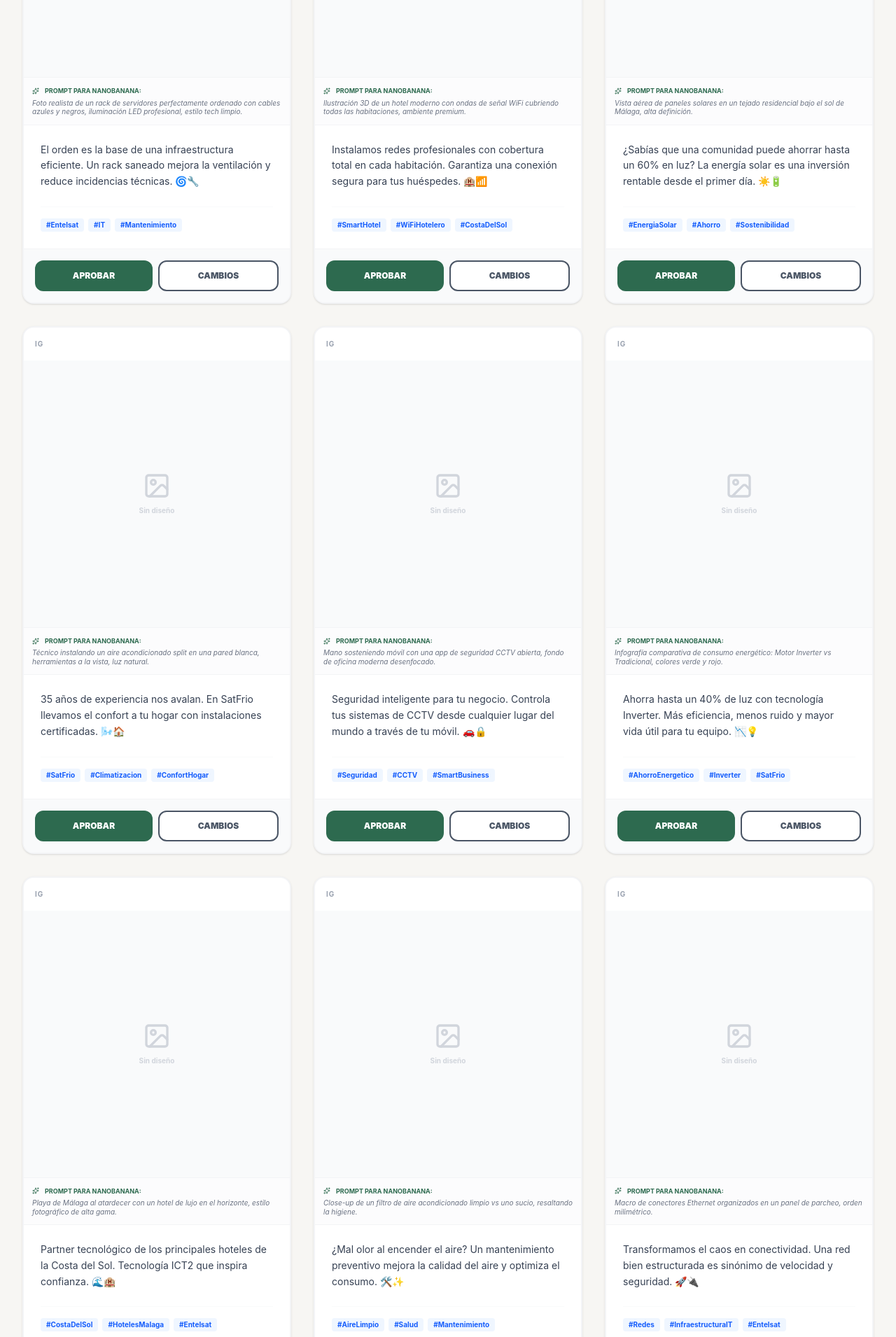
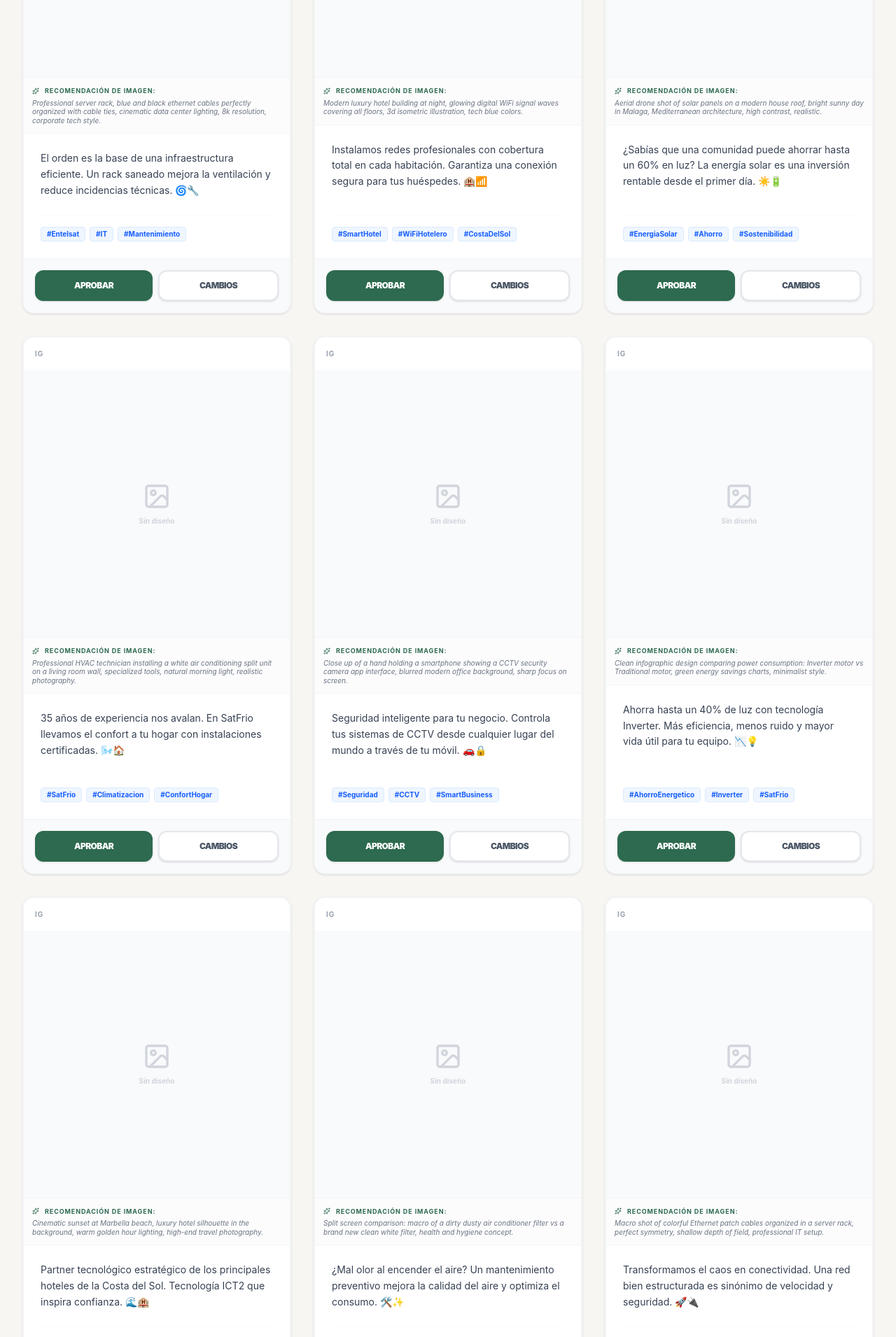
Before and after one commit to paublanch-sketch/contentflow, a React (Vite) app: page / in a window 1280 px wide. Shown: the part 500-2410 px from the top of the page at 70% size. Built offline with nearby package versions, Linux system fonts and the light colour scheme; no server answers; the database is empty.

Commit message:
proba ultima

```diff
--- a/src/App.tsx
+++ b/src/App.tsx
@@ -7,28 +7,101 @@ const INITIAL_DATA = {
     name: "Entelsat Instalaciones",
     folder: "entelsat",
     posts: [
-      { id: "1", platform: 'IG', headline_visual: 'Rack impecable', visual_prompt: 'Foto realista de un rack de servidores perfectamente ordenado con cables azules y negros, iluminación LED profesional, estilo tech limpio.', copy: 'El orden es la base de una infraestructura eficiente. Un rack saneado mejora la ventilación y reduce incidencias técnicas. 🌀🔧', hashtags: ['#Entelsat', '#IT', '#Mantenimiento'], status: 'review', feedback: '', imageUrl: '' },
-      { id: "2", platform: 'IG', headline_visual: 'WiFi Hotelero', visual_prompt: 'Ilustración 3D de un hotel moderno con ondas de señal WiFi cubriendo todas las habitaciones, ambiente premium.', copy: 'Instalamos redes profesionales con cobertura total en cada habitación. Garantiza una conexión segura para tus huéspedes. 🏨📶', hashtags: ['#SmartHotel', '#WiFiHotelero', '#CostaDelSol'], status: 'review', feedback: '', imageUrl: '' },
-      { id: "3", platform: 'IG', headline_visual: 'Placas solares', visual_prompt: 'Vista aérea de paneles solares en un tejado residencial bajo el sol de Málaga, alta definición.', copy: '¿Sabías que una comunidad puede ahorrar hasta un 60% en luz? La energía solar es una inversión rentable desde el primer día. ☀️🔋', hashtags: ['#EnergiaSolar', '#Ahorro', '#Sostenibilidad'], status: 'review', feedback: '', imageUrl: '' },
-      { id: "4", platform: 'IG', headline_visual: 'Técnico SatFrio', visual_prompt: 'Técnico instalando un aire acondicionado split en una pared blanca, herramientas a la vista, luz natural.', copy: '35 años de experiencia nos avalan. En SatFrio llevamos el confort a tu hogar con instalaciones certificadas. 🌬️🏠', hashtags: ['#SatFrio', '#Climatizacion', '#ConfortHogar'], status: 'review', feedback: '', imageUrl: '' },
-      { id: "5", platform: 'IG', headline_visual: 'App Cámaras', visual_prompt: 'Mano sosteniendo móvil con una app de seguridad CCTV abierta, fondo de oficina moderna desenfocado.', copy: 'Seguridad inteligente para tu negocio. Controla tus sistemas de CCTV desde cualquier lugar del mundo a través de tu móvil. 🚗🔒', hashtags: ['#Seguridad', '#CCTV', '#SmartBusiness'], status: 'review', feedback: '', imageUrl: '' },
-      { id: "6", platform: 'IG', headline_visual: 'Gráfico Inverter', visual_prompt: 'Infografía comparativa de consumo energético: Motor Inverter vs Tradicional, colores verde y rojo.', copy: 'Ahorra hasta un 40% de luz con tecnología Inverter. Más eficiencia, menos ruido y mayor vida útil para tu equipo. 📉💡', hashtags: ['#AhorroEnergetico', '#Inverter', '#SatFrio'], status: 'review', feedback: '', imageUrl: '' },
-      { id: "7", platform: 'IG', headline_visual: 'Atardecer Costa Sol', visual_prompt: 'Playa de Málaga al atardecer con un hotel de lujo en el horizonte, estilo fotográfico de alta gama.', copy: 'Partner tecnológico de los principales hoteles de la Costa del Sol. Tecnología ICT2 que inspira confianza. 🌊🏨', hashtags: ['#CostaDelSol', '#HotelesMalaga', '#Entelsat'], status: 'review', feedback: '', imageUrl: '' },
-      { id: "8", platform: 'IG', headline_visual: 'Filtros Aire', visual_prompt: 'Close-up de un filtro de aire acondicionado limpio vs uno sucio, resaltando la higiene.', copy: '¿Mal olor al encender el aire? Un mantenimiento preventivo mejora la calidad del aire y optimiza el consumo. 🛠️✨', hashtags: ['#AireLimpio', '#Salud', '#Mantenimiento'], status: 'review', feedback: '', imageUrl: '' },
-      { id: "9", platform: 'IG', headline_visual: 'Cables Peinados', visual_prompt: 'Macro de conectores Ethernet organizados en un panel de parcheo, orden milimétrico.', copy: 'Transformamos el caos en conectividad. Una red bien estructurada es sinónimo de velocidad y seguridad. 🚀🔌', hashtags: ['#Redes', '#InfraestructuraIT', '#Entelsat'], status: 'review', feedback: '', imageUrl: '' },
-      { id: "10", platform: 'IG', headline_visual: 'Termostato 24º', visual_prompt: 'Termostato digital en una pared minimalista marcando 24 grados centígrados, luz suave.', copy: 'El confort ideal está entre 24°C y 26°C. Un uso responsable te permite disfrutar del verano sin sorpresas en la factura. 🌡️✅', hashtags: ['#ConsumoResponsable', '#Confort', '#SatFrio'], status: 'review', feedback: '', imageUrl: '' },
-      { id: "11", platform: 'IG', headline_visual: 'Furgoneta Málaga', visual_prompt: 'Furgoneta de servicio técnico rotulada circulando por una calle con palmeras en Málaga.', copy: 'Equipo técnico profesional siempre cerca de ti en toda la provincia de Málaga. Soluciones rápidas y eficaces. 🚐💨', hashtags: ['#Malaga', '#ServicioTecnico', '#Cercania'], status: 'review', feedback: '', imageUrl: '' },
-      { id: "12", platform: 'IG', headline_visual: '35 Aniversario', visual_prompt: 'Diseño elegante conmemorativo del 35 aniversario, colores azul y dorado, estilo corporativo.', copy: '35 años conectando tecnología y confianza. Gracias por dejarnos formar parte de vuestros proyectos. 🥂🏆', hashtags: ['#Aniversario', '#Trayectoria', '#Entelsat'], status: 'review', feedback: '', imageUrl: '' }
+      {
+        id: "1", platform: 'IG', status: 'review', feedback: '', imageUrl: '',
+        headline_visual: 'Rack impecable',
+        visual_prompt: 'Professional server rack, blue and black ethernet cables perfectly organized with cable ties, cinematic data center lighting, 8k resolution, corporate tech style.',
+        copy: 'El orden es la base de una infraestructura eficiente. Un rack saneado mejora la ventilación y reduce incidencias técnicas. 🌀🔧',
+        hashtags: ['#Entelsat', '#IT', '#Mantenimiento']
+      },
+      {
+        id: "2", platform: 'IG', status: 'review', feedback: '', imageUrl: '',
+        headline_visual: 'WiFi Hotelero',
+        visual_prompt: 'Modern luxury hotel building at night, glowing digital WiFi signal waves covering all floors, 3d isometric illustration, tech blue colors.',
+        copy: 'Instalamos redes profesionales con cobertura total en cada habitación. Garantiza una conexión segura para tus huéspedes. 🏨📶',
+        hashtags: ['#SmartHotel', '#WiFiHotelero', '#CostaDelSol']
+      },
+      {
+        id: "3", platform: 'IG', status: 'review', feedback: '', imageUrl: '',
+        headline_visual: 'Placas solares',
+        visual_prompt: 'Aerial drone shot of solar panels on a modern house roof, bright sunny day in Malaga, Mediterranean architecture, high contrast, realistic.',
+        copy: '¿Sabías que una comunidad puede ahorrar hasta un 60% en luz? La energía solar es una inversión rentable desde el primer día. ☀️🔋',
+        hashtags: ['#EnergiaSolar', '#Ahorro', '#Sostenibilidad']
+      },
+      {
+        id: "4", platform: 'IG', status: 'review', feedback: '', imageUrl: '',
+        headline_visual: 'Técnico SatFrio',
+        visual_prompt: 'Professional HVAC technician installing a white air conditioning split unit on a living room wall, specialized tools, natural morning light, realistic photography.',
+        copy: '35 años de experiencia nos avalan. En SatFrio llevamos el confort a tu hogar con instalaciones certificadas. 🌬️🏠',
+        hashtags: ['#SatFrio', '#Climatizacion', '#ConfortHogar']
+      },
+      {
+        id: "5", platform: 'IG', status: 'review', feedback: '', imageUrl: '',
+        headline_visual: 'App Cámaras',
+        visual_prompt: 'Close up of a hand holding a smartphone showing a CCTV security camera app interface, blurred modern office background, sharp focus on screen.',
+        copy: 'Seguridad inteligente para tu negocio. Controla tus sistemas de CCTV desde cualquier lugar del mundo a través de tu móvil. 🚗🔒',
+        hashtags: ['#Seguridad', '#CCTV', '#SmartBusiness']
+      },
+      {
+        id: "6", platform: 'IG', status: 'review', feedback: '', imageUrl: '',
+        headline_visual: 'Gráfico Inverter',
+        visual_prompt: 'Clean infographic design comparing power consumption: Inverter motor vs Traditional motor, green energy savings charts, minimalist style.',
+        copy: 'Ahorra hasta un 40% de luz con tecnología Inverter. Más eficiencia, menos ruido y mayor vida útil para tu equipo. 📉💡',
+        hashtags: ['#AhorroEnergetico', '#Inverter', '#SatFrio']
+      },
+      {
+        id: "7", platform: 'IG', status: 'review', feedback: '', imageUrl: '',
+        headline_visual: 'Atardecer Costa Sol',
+        visual_prompt: 'Cinematic sunset at Marbella beach, luxury hotel silhouette in the background, warm golden hour lighting, high-end travel photography.',
+        copy: 'Partner tecnológico estratégico de los principales hoteles de la Costa del Sol. Tecnología ICT2 que inspira confianza. 🌊🏨',
+        hashtags: ['#CostaDelSol', '#HotelesMalaga', '#Entelsat']
+      },
+      {
+        id: "8", platform: 'IG', status: 'review', feedback: '', imageUrl: '',
+        headline_visual: 'Filtros Aire',
+        visual_prompt: 'Split screen comparison: macro of a dirty dusty air conditioner filter vs a brand new clean white filter, health and hygiene concept.',
+        copy: '¿Mal olor al encender el aire? Un mantenimiento preventivo mejora la calidad del aire y optimiza el consumo. 🛠️✨',
+        hashtags: ['#AireLimpio', '#Salud', '#Mantenimiento']
+      },
+      {
+        id: "9", platform: 'IG', status: 'review', feedback: '', imageUrl: '',
+        headline_visual: 'Cables Peinados',
+        visual_prompt: 'Macro shot of colorful Ethernet patch cables organized in a server rack, perfect symmetry, shallow depth of field, professional IT setup.',
+        copy: 'Transformamos el caos en conectividad. Una red bien estructurada es sinónimo de velocidad y seguridad. 🚀🔌',
+        hashtags: ['#Redes', '#InfraestructuraIT', '#Entelsat']
+      },
+      {
+        id: "10", platform: 'IG', status: 'review', feedback: '', imageUrl: '',
+        headline_visual: 'Termostato 24º',
+        visual_prompt: 'Minimalist smart thermostat on a grey wall showing 24 degrees celsius, soft shadows, modern interior design style.',
+        copy: 'El confort ideal está entre 24°C y 26°C. Un uso responsable te permite disfrutar del verano sin sorpresas en la factura. 🌡️✅',
+        hashtags: ['#ConsumoResponsable', '#Confort', '#SatFrio']
+      },
+      {
+        id: "11", platform: 'IG', status: 'review', feedback: '', imageUrl: '',
+        headline_visual: 'Furgoneta Málaga',
+        visual_prompt: 'White commercial van with corporate branding driving through a sunny Malaga street with palm trees, bright daylight, realistic.',
+        copy: 'Equipo técnico profesional siempre cerca de ti en toda la provincia de Málaga. Soluciones rápidas y eficaces. 🚐💨',
+        hashtags: ['#Malaga', '#ServicioTecnico', '#Cercania']
+      },
+      {
+        id: "12", platform: 'IG', status: 'review', feedback: '', imageUrl: '',
+        headline_visual: '35 Aniversario',
+        visual_prompt: 'Elegant corporate celebration background, number 35 in 3D gold, dark blue silk texture, particles of light, premium awards style.',
+        copy: '35 años conectando tecnología y confianza. Gracias por dejarnos formar parte de vuestros proyectos. 🥂🏆',
+        hashtags: ['#Aniversario', '#Trayectoria', '#Entelsat']
+      }
     ]
   },
   astival: {
     name: "Astival",
     folder: "astival",
     posts: [
-      { id: "1", platform: 'IG', headline_visual: 'Oficinas Astival', visual_prompt: 'Foto de fachada de edificio corporativo moderno con cristaleras.', copy: 'En Astival, la excelencia es nuestro estándar diario. 🚀', hashtags: ['#Astival', '#Empresa'], status: 'review', feedback: '', imageUrl: '' }
+      { id: "1", platform: 'IG', headline_visual: 'Oficinas Astival', visual_prompt: 'Modern glass corporate building facade, blue sky reflection, professional business environment.', copy: 'En Astival, la excelencia es nuestro estándar diario. 🚀', hashtags: ['#Astival', '#Empresa'], status: 'review', feedback: '', imageUrl: '' }
     ]
   }
 };
+
 
 export default function App() {
   const [clients, setClients] = useState(INITIAL_DATA);
--- a/src/ApprovalWall.tsx
+++ b/src/ApprovalWall.tsx
@@ -5,11 +5,18 @@ import { supabase } from './lib/supabase';
 export default function ApprovalWall({ posts, clientFolder, onUpdatePost }: any) {
   const [uploadingId, setUploadingId] = useState<string | null>(null);
 
+  // Función maestra para guardar en Supabase (sea archivo o URL)
   const saveToCloud = async (postId: string, fileOrBlob: Blob | File) => {
     setUploadingId(postId);
     const fileName = `${clientFolder}/post${postId}.png`;
-    const { error } = await supabase.storage.from('post-images').upload(fileName, fileOrBlob, { upsert: true });
-    if (!error) {
+
+    const { error: storageError } = await supabase.storage
+      .from('post-images')
+      .upload(fileName, fileOrBlob, { upsert: true });
+
+    if (storageError) {
+      alert('Error al subir a la nube: ' + storageError.message);
+    } else {
       const { data: urlData } = supabase.storage.from('post-images').getPublicUrl(fileName);
       onUpdatePost(postId, { imageUrl: urlData.publicUrl });
     }
@@ -22,15 +29,16 @@ export default function ApprovalWall({ posts, clientFolder, onUpdatePost }: any)
   };
 
   const handleUrlClone = async (postId: string) => {
-    const url = prompt("Pega la URL para clonarla al servidor:");
+    const url = prompt("Pega la URL de la imagen para clonarla a tu servidor:");
     if (!url) return;
+
     setUploadingId(postId);
     try {
-      const res = await fetch(url);
-      const blob = await res.blob();
+      const response = await fetch(url);
+      const blob = await response.blob();
       await saveToCloud(postId, blob);
-    } catch (e) {
-      alert("CORS Error: Descarga la imagen y súbela desde el PC.");
+    } catch (err) {
+      alert("CORS Error: Esta web protege sus imágenes. Por seguridad, descárgala a tu PC y súbela como archivo.");
       setUploadingId(null);
     }
   };
@@ -47,33 +55,46 @@ export default function ApprovalWall({ posts, clientFolder, onUpdatePost }: any)
           }`}>
             <div className="p-4 border-b border-gray-50 flex justify-between items-center text-[10px] font-bold uppercase tracking-widest text-gray-400">
               <span>{post.platform}</span>
-              {hasChanges && <span className="text-red-600 font-bold">⚠ Cambios</span>}
-              {isApproved && <span className="text-green-600 font-bold">✓ Realizado</span>}
+              {hasChanges && <span className="text-red-600 font-bold tracking-tighter">⚠ Cambios Solicitados</span>}
+              {isApproved && <span className="text-green-600 font-bold tracking-tighter">✓ Post Realizado</span>}
             </div>
 
-            {/* IMAGEN Y PROMPT */}
+            {/* ZONA DE IMAGEN Y RECOMENDACIÓN */}
             <div className="flex flex-col border-b border-gray-100">
               <div className="aspect-square bg-gray-50 flex items-center justify-center relative group">
-                {uploadingId === post.id ? <Loader2 className="animate-spin text-[#2d6a4f]" /> :
-                 post.imageUrl ? <img src={post.imageUrl} className="w-full h-full object-cover" /> :
-                 <div className="text-center p-4 text-gray-300"><ImageIcon size={40} className="mx-auto mb-2" /><p className="text-[10px] font-bold">Sin diseño</p></div>}
+                {uploadingId === post.id ? (
+                  <Loader2 className="animate-spin text-[#2d6a4f]" />
+                ) : post.imageUrl ? (
+                  <img src={post.imageUrl} className="w-full h-full object-cover" alt="Post" />
+                ) : (
+                  <div className="text-center p-4 text-gray-300">
+                    <ImageIcon size={40} className="mx-auto mb-2" />
+                    <p className="text-[10px] font-bold">Sin diseño</p>
+                  </div>
+                )}
 
                 <div className="absolute inset-0 bg-black/60 flex flex-col items-center justify-center gap-2 opacity-0 group-hover:opacity-100 transition-opacity">
-                  <label className="cursor-pointer bg-white text-gray-800 px-4 py-2 rounded-lg text-[10px] font-bold flex items-center gap-2 w-32 justify-center">
+                  <label className="cursor-pointer bg-white text-gray-800 px-4 py-2 rounded-lg text-[10px] font-bold flex items-center gap-2 hover:bg-gray-100 w-32 justify-center shadow-lg">
                     <input type="file" className="hidden" accept="image/*" onChange={(e) => handleFileUpload(post.id, e)} />
                     <ImageIcon size={12} /> PC
                   </label>
-                  <button onClick={() => handleUrlClone(post.id)} className="bg-[#2d6a4f] text-white px-4 py-2 rounded-lg text-[10px] font-bold flex items-center gap-2 w-32 justify-center">
+                  <button
+                    onClick={() => handleUrlClone(post.id)}
+                    className="bg-[#2d6a4f] text-white px-4 py-2 rounded-lg text-[10px] font-bold flex items-center gap-2 hover:bg-[#1b4332] w-32 justify-center shadow-lg"
+                  >
                     <LinkIcon size={12} /> URL (Clonar)
                   </button>
                 </div>
               </div>
 
+              {/* CAJA DE RECOMENDACIÓN DE IMAGEN (PROMPT) */}
               <div className="p-3 bg-gray-50/50 border-t border-gray-100 text-left">
-                <div className="flex items-center gap-2 mb-1 text-[9px] font-bold text-[#2d6a4f] uppercase">
-                  <Sparkles size={10} /> Prompt para nanobanana:
+                <div className="flex items-center gap-2 mb-1 text-[9px] font-bold text-[#2d6a4f] uppercase tracking-widest">
+                  <Sparkles size={10} /> Recomendación de imagen:
                 </div>
-                <p className="text-[10px] text-gray-500 italic leading-tight">{post.visual_prompt}</p>
+                <p className="text-[10px] text-gray-500 italic leading-tight">
+                  {post.visual_prompt}
+                </p>
               </div>
             </div>
 
@@ -86,17 +107,19 @@ export default function ApprovalWall({ posts, clientFolder, onUpdatePost }: any)
               <p className="text-sm text-gray-700 leading-relaxed mb-6 flex-grow">{post.copy}</p>
               <div className="flex flex-wrap gap-1.5 pt-4 border-t border-gray-50">
                 {post.hashtags?.map((h: string) => (
-                  <span key={h} className="text-[10px] text-blue-600 font-bold bg-blue-50 px-2 py-0.5 rounded">{h}</span>
+                  <span key={h} className="text-[10px] text-blue-600 font-bold bg-blue-50 px-2 py-0.5 rounded border border-blue-100">
+                    {h}
+                  </span>
                 ))}
               </div>
             </div>
 
             <div className="p-4 bg-gray-50 border-t border-gray-100 flex gap-2">
-              <button onClick={() => onUpdatePost(post.id, { status: 'approved' })} className="flex-1 py-3 bg-[#2d6a4f] text-white rounded-xl text-xs font-black uppercase">Aprobar</button>
+              <button onClick={() => onUpdatePost(post.id, { status: 'approved' })} className="flex-1 py-3 bg-[#2d6a4f] text-white rounded-xl text-xs font-black uppercase tracking-tighter hover:bg-[#1b4332] transition-colors shadow-sm">Aprobar</button>
               <button onClick={() => {
                 const n = prompt("Comentario:");
                 if (n) onUpdatePost(post.id, { status: 'changes', feedback: n });
-              }} className="flex-1 py-3 border-2 bg-white text-gray-600 rounded-xl text-xs font-black uppercase">Cambios</button>
+              }} className="flex-1 py-3 border-2 border-gray-200 bg-white text-gray-600 rounded-xl text-xs font-black uppercase tracking-tighter hover:bg-gray-50 transition-colors shadow-sm">Cambios</button>
             </div>
           </div>
         );
```
